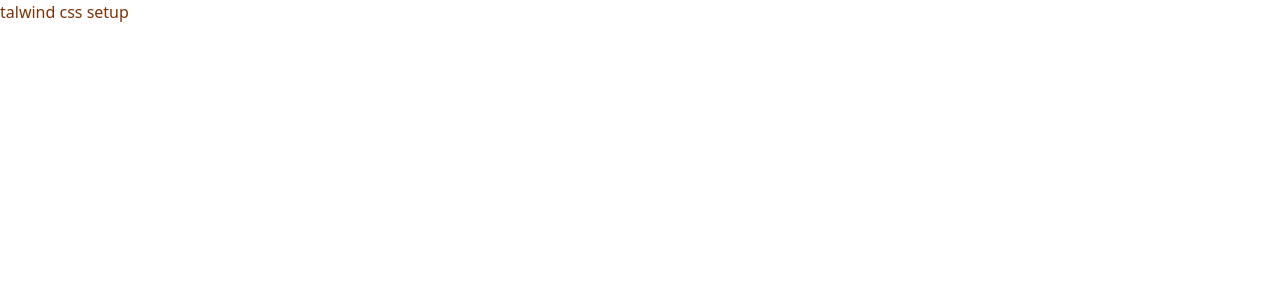
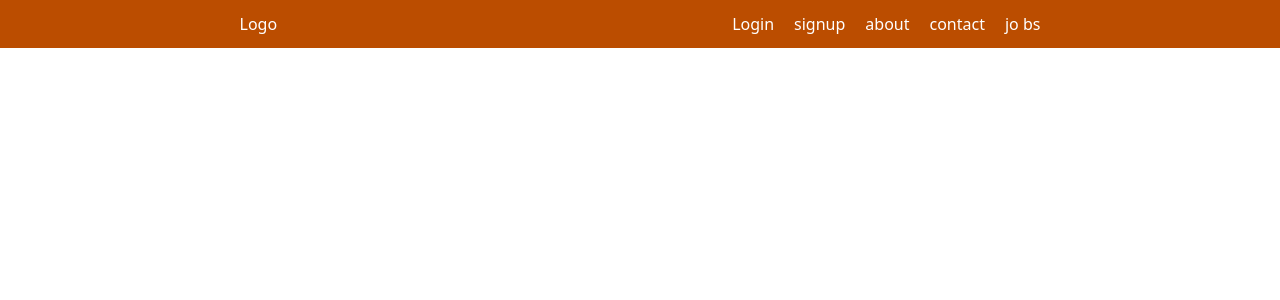
Before and after one commit to Shubhamsharma2002/JobPortal-Frontend, a React (Vite) app: page / in a window 1280 px wide. Shown: the top 300 px of the page. Built offline with nearby package versions, Linux system fonts and the light colour scheme.

Commit message:
navbar design

```diff
--- a/src/App.jsx
+++ b/src/App.jsx
@@ -1,9 +1,10 @@
 import React from "react"
+import Navbar from "./Components/Navbar"
 function App() {
 
   return (
      <>
-       <h1 className="text-amber-900">talwind css setup</h1>
+      <Navbar/>
      </>
   )
 }
--- a/src/Components/Navbar.jsx
+++ b/src/Components/Navbar.jsx
@@ -3,7 +3,18 @@ import React from 'react'
 
 const Navbar = () =>{
     return(
-        <h3 className='text-blue-500'>response from Navbar</h3>
+       <>
+         <div className="p-3 bg-amber-700 flex justify-around text-white">
+            <div className="">Logo</div>
+            <div className="flex gap-5">
+                <p>Login</p>
+                <p>signup</p>
+                <p>about</p>
+                <p>contact</p>
+                <p>jo bs</p>
+            </div>
+         </div>
+       </>
     )
 }
 
```
